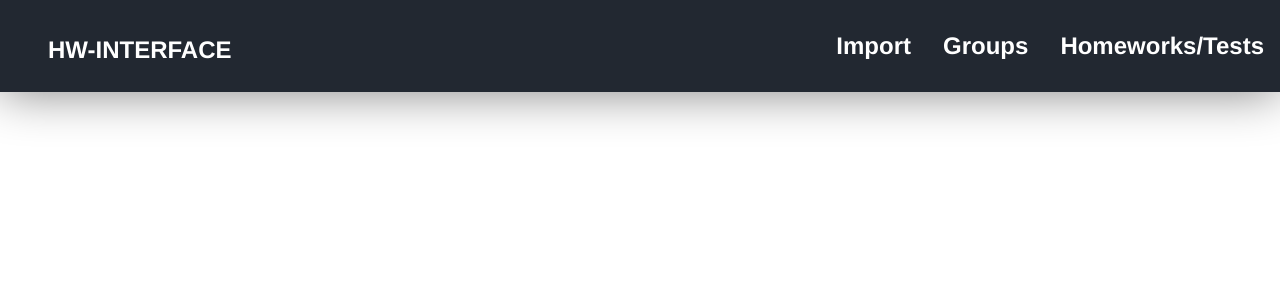
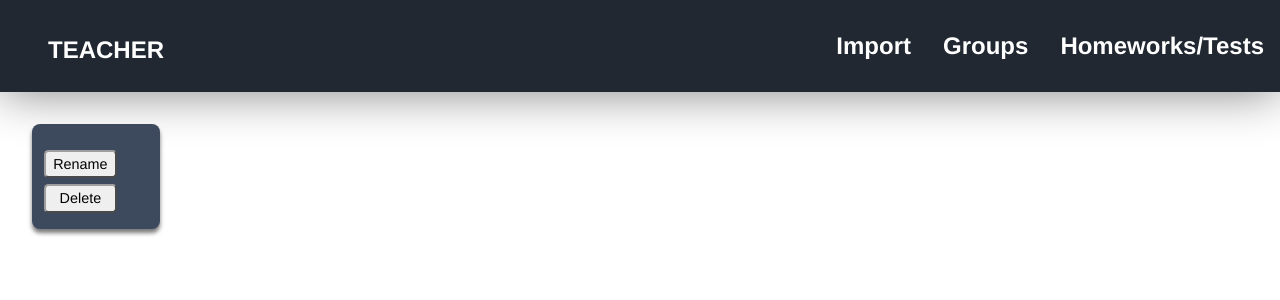
Before and after one commit to DanielJirik/hw-interface, a Symfony app: template template-designer/templates/teacher/group.html.twig in a window 1280 px wide. Shown: the top 300 px of the page. Run offline with Twig, Linux system fonts and the light colour scheme; the template is opened without the code that fills it, so the values that code supplies are empty; some libraries are stand-ins or nearby versions.

Commit message:
Card for group

```diff
--- a/template-designer/pages/group.json
+++ b/template-designer/pages/group.json
@@ -1,3 +1,7 @@
 {
-    "template": "teacher/group.html.twig"
+    "template": "teacher/group.html.twig",
+    "var":
+    {
+        "name": "PVA"
+    }
 }
--- /dev/null
+++ b/template-designer/public/css/group.css
@@ -0,0 +1,35 @@
+div.card{
+    max-width: 8em;
+    max-height: 8em;
+    background-color: #3d495c;
+    margin: 2em;
+    padding: .75em;
+    border-radius: .5em;
+    box-shadow: rgba(0, 0, 0, 0.527) 0px 4px 4px 0px;
+}
+.button-r{
+    border-radius: .3em;
+    border-color: rgb(158, 158, 158);
+    padding: .3em;
+    font-family: "Helvetica";
+    font-size: 0.90em;
+    margin-top: 0.4em;
+    min-width: 70%;
+}
+.button-d{
+    border-radius: .3em;
+    border-color: rgb(158, 158, 158);
+    padding: .3em;
+    font-family: "Helvetica";
+    font-size: 0.90em;
+    margin-top: 0.4em;
+    min-width: 70%;
+}
+
+h2.group-name{
+    color: white;
+}
+div.buttons{
+    margin-top: .5em;
+    margin-bottom: .25em;
+}
--- a/template-designer/templates/teacher/group.html.twig
+++ b/template-designer/templates/teacher/group.html.twig
@@ -1,4 +1,17 @@
 {% extends "main.html.twig" %}
+
+{% block style %}
+    <link rel="stylesheet" href="css/group.css">
+{% endblock %}
+
+{% block title %}
+    Groups
+{% endblock %}
+
+{% block navtext %}
+    TEACHER
+{% endblock %}
+
 {% block navbar %}
     <ul>
         <a href="import"><li><h2>Import</h2></li></a></li>
@@ -6,3 +19,16 @@
         <a href="homeworks-index"><li><h2>Homeworks/Tests</h2></li></a></li>
     </ul>
 {% endblock %}
+
+{% block body %}
+    <div class="card" href="window.open('import');">
+        <h2 class="group-name">{{ name }}</h4>
+        <form method="post">
+            <div class="buttons">
+                <button class="button-r">Rename</button>
+                <br>
+                <button class="button-d">Delete</delete>
+            </div>
+        </form>
+    </div>
+{% endblock %}
```
